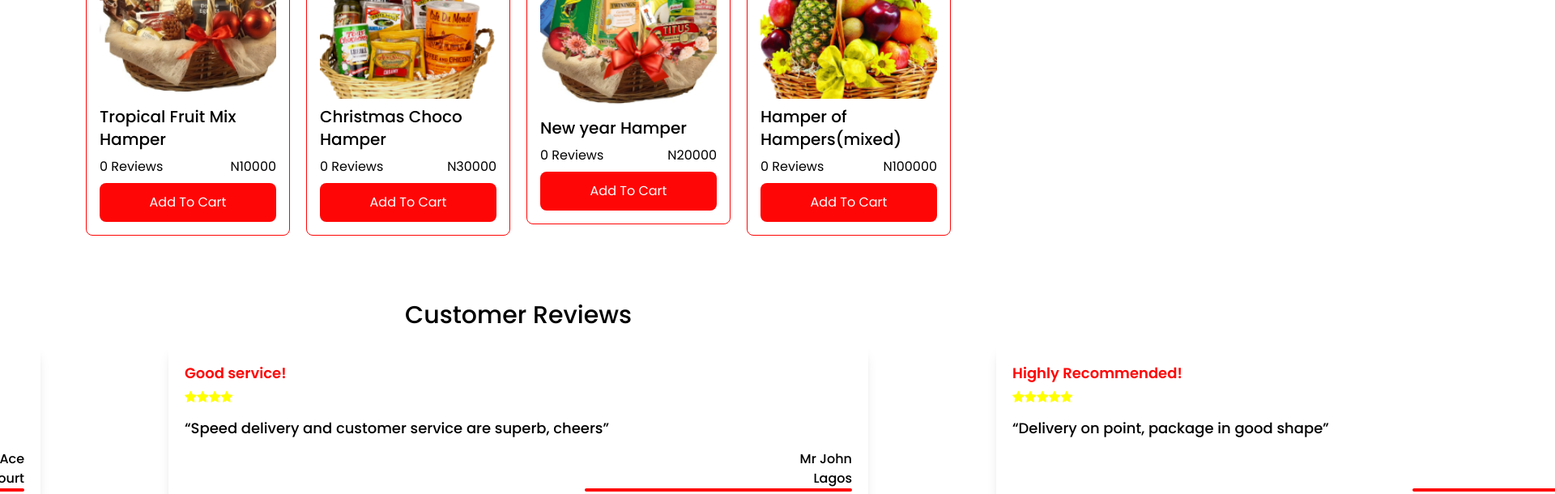
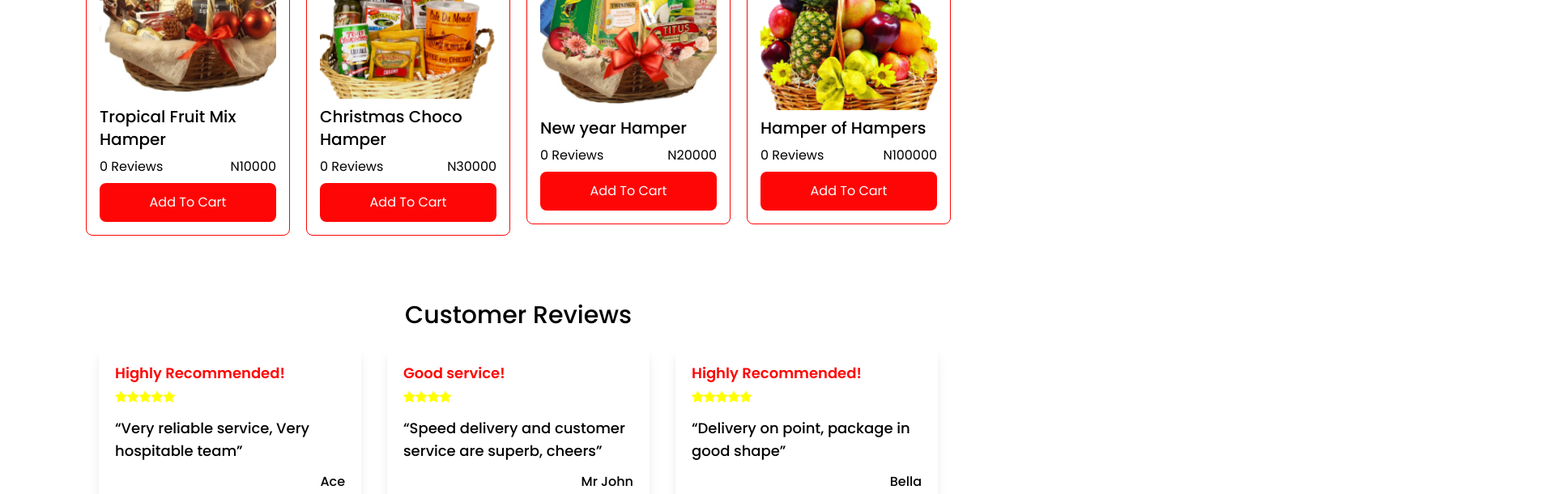
Before and after one commit to Viclaww/klausmalljs, a Vue app: page / in a window 1280 px wide. Shown: the part 1140-1750 px from the top of the page at 81% size, 1920 px wide, since content can reach past the window. Built offline with nearby package versions, Linux system fonts and the light colour scheme.

Commit message:
Customer review carousel done

```diff
--- a/package.json
+++ b/package.json
@@ -9,6 +9,7 @@
     "preview": "vite preview"
   },
   "dependencies": {
+    "gsap": "^3.12.5",
     "vue": "^3.4.19",
     "vue-router": "^4.3.0",
     "vue3-carousel": "^0.3.1",
--- a/src/components/CustomerReviews.vue
+++ b/src/components/CustomerReviews.vue
@@ -1,8 +1,11 @@
 <template>
   <div class="flex flex-col w-full items-center p-10 gap-5">
     <h3 class="text-3xl font-medium">Customer Reviews</h3>
-    <div class="w-[250vw] overflow-hidden">
-      <div class="flex gap-3 relative justify-evenly">
+    <div class="w-full md:flex overflow-hidden">
+      <div
+        ref="innerRef"
+        class="flex justify-around md:w-full md:justify-center w-[250vw] gap-8"
+      >
         <div
           v-for="(review, index) in reviews"
           :key="index"
@@ -36,6 +39,10 @@
 </template>
 
 <script setup>
+import { ref, onMounted, onBeforeUnmount } from "vue";
+
+const innerRef = ref(null);
+
 const reviews = [
   {
     name: "Ace",
@@ -66,6 +73,37 @@ const getRatingType = (rating) => {
         ? "Great!"
         : "Unknown Rating"; // Default case
 };
+
+let intervalId;
+
+onMounted(() => {
+  if (window.innerWidth <= 768) {
+    const containerWidth = innerRef.value.clientWidth;
+    const totalCards = reviews.length;
+    const cardWidth = containerWidth / totalCards;
+    let currentIndex = 0;
+
+    intervalId = setInterval(() => {
+      currentIndex++;
+      if (currentIndex >= totalCards) {
+        innerRef.value.style.transition = `transform 0.5s ease-in-out`;
+        innerRef.value.style.transform = `translateX(-${currentIndex * cardWidth}px)`;
+        setTimeout(() => {
+          currentIndex = 0; // Reset index to 0
+          innerRef.value.style.transition = "none";
+          innerRef.value.style.transform = `translateX(0)`;
+        }, 500);
+      } else {
+        innerRef.value.style.transition = "transform 0.5s ease-in-out";
+        innerRef.value.style.transform = `translateX(-${currentIndex * cardWidth}px)`;
+      }
+    }, 2000);
+  }
+});
+
+onBeforeUnmount(() => {
+  clearInterval(intervalId);
+});
 </script>
 
 <style scoped>
--- a/src/components/FeaturedComp.vue
+++ b/src/components/FeaturedComp.vue
@@ -21,7 +21,7 @@ const featured = [
     imgSrc: hamper3,
   },
   {
-    name: "Hamper of Hampers(mixed)",
+    name: "Hamper of Hampers",
     price: 100000,
     imgSrc: hamper4,
   },
```
Also changed, not shown: 1 other file (tests, documents, lock files or other folders).
